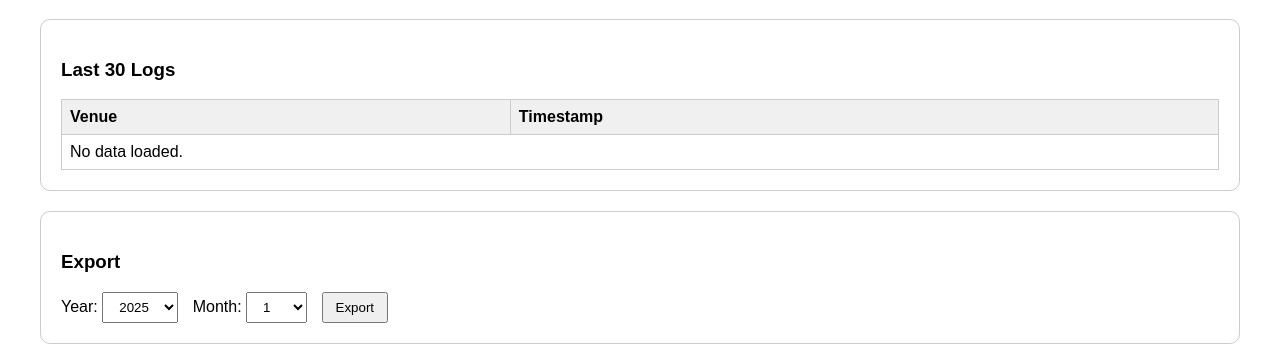
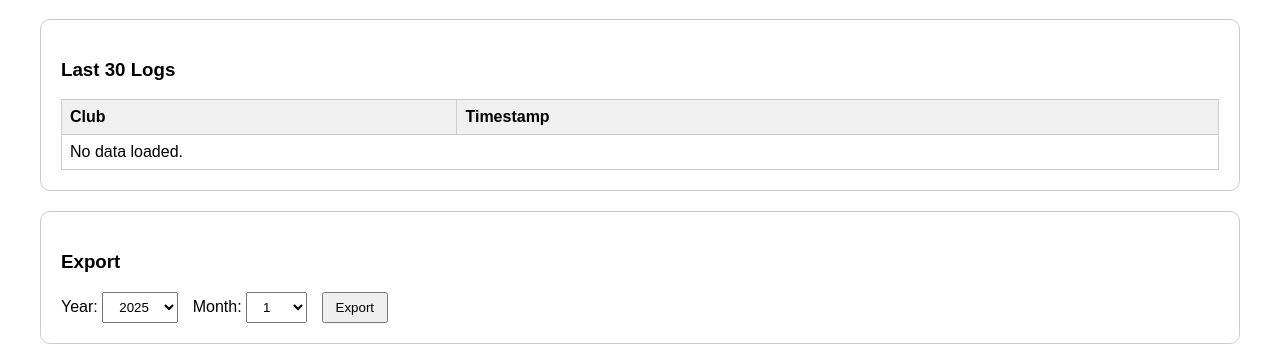
Before and after one commit to Chris-Afford/LSD, a FastAPI app: template templates/daypass_dashboard.html in a window 1280 px wide. Shown: the part 362-710 px from the top of the page. Run offline with FastAPI, Linux system fonts and the light colour scheme; the template is opened without the code that fills it, so the values that code supplies are empty.

Commit message:
Store club name in daypass

```diff
--- a/models.py
+++ b/models.py
@@ -18,6 +18,7 @@ class Venue(SQLModel, table=True):
 class DayPass(SQLModel, table=True):
     id: Optional[int] = Field(default=None, primary_key=True)
     club_id: int
+    club_name: str
     timestamp: datetime
 
 class Result(BaseModel):
--- a/routes.py
+++ b/routes.py
@@ -92,7 +92,7 @@ def parse_raw_message(raw: str):
     return race_no, runners
 
 # Record day pass
-def record_day_pass(venue_name: str, club_id: int):
+def record_day_pass(club_id: int):
     now = datetime.utcnow()
     with Session(engine) as session:
         recent = session.exec(
@@ -102,7 +102,9 @@ def record_day_pass(venue_name: str, club_id: int):
         ).first()
 
         if not recent or now - recent.timestamp > timedelta(hours=24):
-            session.add(DayPass(club_id=club_id, venue_name=venue_name, timestamp=now))
+            club = session.get(Club, club_id)
+            club_name = club.name if club else ""
+            session.add(DayPass(club_id=club_id, club_name=club_name, timestamp=now))
             session.commit()
 
 # Submit result
@@ -128,7 +130,7 @@ async def submit_result(club_id: int, result: Result):
     with open(filename, "w") as f:
         json.dump(existing_data, f, indent=2)
 
-    record_day_pass(result_data["venue_name"], club_id)
+    record_day_pass(club_id)
 
     if club_id in websocket_connections:
         for connection in websocket_connections[club_id]:
@@ -190,7 +192,10 @@ def get_daypass_data(club_id: int = Query(...)):
         month_total = sum(1 for p in logs if p.timestamp.month == now.month and p.timestamp.year == now.year)
         all_time_total = len(logs)
         last_30 = [
-            {"venue": p.club.name, "timestamp": p.timestamp.strftime("%Y-%m-%d %H:%M:%S")}
+            {
+                "club": p.club_name,
+                "timestamp": p.timestamp.strftime("%Y-%m-%d %H:%M:%S"),
+            }
             for p in logs[:30]
         ]
     return {
@@ -210,7 +215,7 @@ def export_daypasses(club_id: int = Query(...), year: int = Query(...), month: i
             ).order_by(DayPass.timestamp.asc())
         ).all()
     lines = [
-        f"{p.timestamp.strftime('%Y-%m-%d %H:%M:%S')} - {p.venue_name}"
+        f"{p.timestamp.strftime('%Y-%m-%d %H:%M:%S')} - {p.club_name}"
         for p in logs
     ]
     export_file = f"export_daypasses_{club_id}_{year}_{month}.txt"
--- a/templates/daypass_dashboard.html
+++ b/templates/daypass_dashboard.html
@@ -35,7 +35,7 @@
   <h3>Last 30 Logs</h3>
   <table>
     <thead>
-      <tr><th>Venue</th><th>Timestamp</th></tr>
+      <tr><th>Club</th><th>Timestamp</th></tr>
     </thead>
     <tbody id="log-table">
       <tr><td colspan="2">No data loaded.</td></tr>
@@ -68,7 +68,7 @@ function loadDaypassData() {
       tbody.innerHTML = "";
       data.recent_logs.forEach(log => {
         const row = document.createElement("tr");
-        row.innerHTML = `<td>${log.venue}</td><td>${log.timestamp}</td>`;
+        row.innerHTML = `<td>${log.club}</td><td>${log.timestamp}</td>`;
         tbody.appendChild(row);
       });
     });
```
